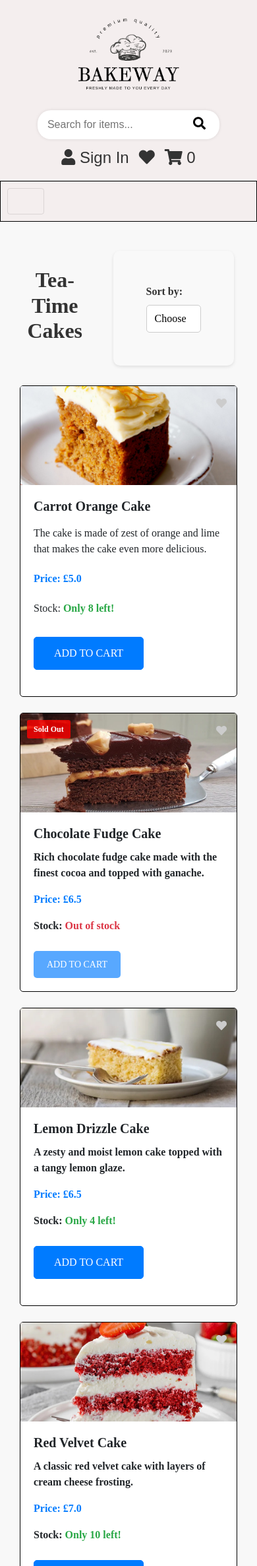
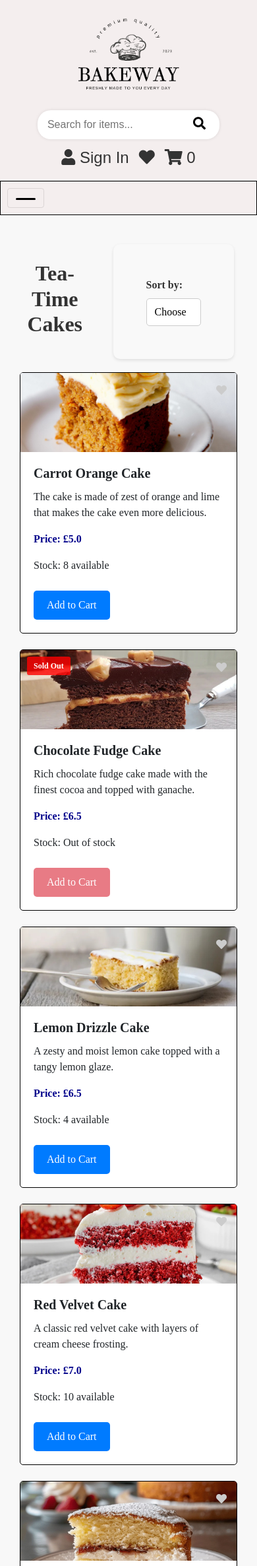
Before and after one commit to sreejachowdaryt/comp2011_cwk2, a Flask app: page /cakes in a window 390 px wide. Shown: the top 2373 px of the page at 66% size. Run offline with Flask 3, Linux system fonts and the light colour scheme; some libraries are stand-ins or nearby versions.

Commit message:
new chances

```diff
--- a/app/static/style.css
+++ b/app/static/style.css
@@ -181,11 +177,18 @@ body {
 }
 
 .nav-link:hover {
-  color: #ff4500;
+  color: darkblue;
 }
 
 .navbar-toggler {
   border-color: rgba(0, 0, 0, 0.1);
+}
+
+.navbar-toggler-icon {
+  background-color: #000; /* Fallback color for visibility */
+  border-radius: 3px;
+  width: 30px;
+  height: 3px;
 }
 
 /* Footer styling */
@@ -313,6 +316,10 @@ footer a:hover {
   }
 }
 
+.text-primary {
+  color: darkblue !important;/* Replace with a darker shade of blue or another color */
+}
+
 /* Like Button Styling */
 .like-button {
   position: absolute;
@@ -345,37 +352,6 @@ footer a:hover {
   font-weight: bold;
   border-radius: 3px;
   z-index: 10;
-}
-
-/* Cart button styling */
-.btn-primary {
-  background-color: #ff6600;
-  border: none;
-  box-shadow: none !important;
-  outline: none !important;
-  padding: 10px 15px;
-}
-
-.btn-primary:hover {
-  background-color: #e65a00;
-}
-
-.btn-primary:focus {
-  box-shadow: none !important;
-  outline: none !important;
-}
-
-/* Responsive Layout */
-@media (max-width: 768px) {
-  .card-img-top {
-    height: 150px;
-  }
-}
-
-@media (max-width: 576px) {
-  .card {
-    margin: 10px auto;
-  }
 }
 
 /* Sort option styling */
@@ -601,25 +569,6 @@ h4 {
 
 .order-box ul {
   padding-left: 20px;
-}
-
-/* Buttons */
-.btn {
-  padding: 10px 15px;
-  border-radius: 5px;
-  text-transform: uppercase;
-  font-size: 14px;
-  border: none;
-  transition: background-color 0.3s;
-}
-
-.btn-primary {
-  background-color: #007bff;
-  color: white;
-}
-
-.btn-primary:hover {
-  background-color: #0056b3;
 }
 
 /* Password Field */
@@ -935,34 +852,6 @@ h4 {
   }
 }
 
-/* Common styles for both buttons (Continue Shopping and Proceed to Checkout) */
-.custom-btn {
-  padding: 12px 30px;
-  font-size: 16px;
-  border-radius: 5px;
-  text-decoration: none;
-  margin-right: 10px;
-  display: inline-block;
-  width: auto;
-  transition: background-color 0.3s ease, transform 0.3s ease;
-  margin-bottom: 20px;
-}
-
-.custom-btn:hover {
-  transform: scale(1.05);
-}
-
-.custom-btn:focus {
-  outline: none;
-}
-
-/* Styling for both Continue Shopping and Proceed to Checkout buttons */
-.custom-btn {
-  background-color: #007bff;
-  color: #fff;
-  border: 1px solid #007bff;
-}
-
 /* cookies styling */
 .custom-btn:hover {
   background-color: #f4eeee;
--- a/app/templates/cakes.html
+++ b/app/templates/cakes.html
@@ -48,15 +48,7 @@
           <h5 class="card-title"><strong>{{ product.name }}</strong></h5>
           <p class="card-text">{{ product.description }}</p>
           <p class="text-primary font-weight-bold">Price: £{{ product.price }}</p>
-          <p>Stock:
-            {% if product.stock > 10 %}
-              <span class="text-success"><strong>{{ product.stock }} available</strong></span>
-            {% elif product.stock > 0 %}
-              <span class="text-success"><strong>Only {{ product.stock }} left!<strong></span>
-            {% else %}
-              <span class="text-danger"><strong>Out of stock</strong></span>
-            {% endif %}
-          </p>
+          <p>Stock: {% if product.stock > 0 %} {{ product.stock }} available {% else %} Out of stock {% endif %}</p>
           <div class="d-flex justify-content-between">
             {% if product.stock > 0 %}
             <!-- Help from chatgpt on how to remove box shawdow around add to cart which I was facing  -->
@@ -65,9 +57,9 @@
             <button type="submit" class="btn btn-primary">Add to Cart</button>
             </form>
             <!-- Button to Trigger the Form Submission -->
-            <a href="javascript:void(0);" onclick="document.getElementById('addToCartForm{{ product.id }}').submit();" class="btn btn-primary custom-btn">Add to Cart</a>
+            <a href="javascript:void(0);" onclick="document.getElementById('addToCartForm{{ product.id }}').submit();" class="btn btn-primary">Add to Cart</a>
           {% else %}
-          <button class="btn btn-primary" disabled>Add to Cart</button>
+          <button class="btn btn-danger" disabled>Add to Cart</button>
             {% endif %}
           </div>
         </div>
--- a/app/templates/chocolates.html
+++ b/app/templates/chocolates.html
@@ -53,7 +53,7 @@
               <button type="submit" class="btn btn-primary">Add to Cart</button>
             </form>
             <!-- Button to Trigger the Form Submission -->
-            <a href="javascript:void(0);" onclick="document.getElementById('addToCartForm{{ product.id }}').submit();" class="btn btn-primary custom-btn">Add to Cart</a>
+            <a href="javascript:void(0);" onclick="document.getElementById('addToCartForm{{ product.id }}').submit();" class="btn btn-primary">Add to Cart</a>
             {% else %}
             <button class="btn btn-primary" disabled>Add to Cart</button>
             {% endif %}
--- a/app/templates/cookies.html
+++ b/app/templates/cookies.html
@@ -57,7 +57,7 @@
               <button type="submit" class="btn btn-primary">Add to Cart</button>
             </form>
             <!-- Button to Trigger the Form Submission -->
-            <a href="javascript:void(0);" onclick="document.getElementById('addToCartForm{{ product.id }}').submit();" class="btn btn-primary custom-btn">Add to Cart</a>
+            <a href="javascript:void(0);" onclick="document.getElementById('addToCartForm{{ product.id }}').submit();" class="btn btn-primary">Add to Cart</a>
             {% else %}
             <button class="btn btn-primary" disabled>Add to Cart</button>
             {% endif %}
--- a/app/templates/home.html
+++ b/app/templates/home.html
@@ -12,6 +12,7 @@
         </ol>
         <div class="carousel-inner">
             <div class="carousel-item active">
+                <a href="{{ url_for('cakes') }}">
                 <img class="d-block w-100" src="{{ url_for('static', filename='images/cake1.jpg') }}" alt="First slide">
                 <div class="carousel-caption d-none d-md-block">
                     <h5 class ="inter-info">Delicious Cakes</h5>
@@ -19,6 +20,7 @@
                 </div>
             </div>
             <div class="carousel-item">
+                <a href="{{ url_for('cookies') }}">
                 <img class="d-block w-100" src="{{ url_for('static', filename='images/cookie1.jpg') }}" alt="Second slide">
                 <div class="carousel-caption d-none d-md-block">
                     <h5 class ="inter-info">Homemade Cookies</h5>
@@ -26,6 +28,7 @@
                 </div>
             </div>
             <div class="carousel-item">
+                <a href="{{ url_for('chocolates') }}">
                 <img class="d-block w-100" src="{{ url_for('static', filename='images/chocolate1.jpg') }}" alt="Third slide">
                 <div class="carousel-caption d-none d-md-block">
                     <h5 class ="inter-info">Artisanal Chocolates</h5>
@@ -33,6 +36,7 @@
                 </div>
             </div>
             <div class="carousel-item">
+                <a href="{{ url_for('indian_desserts') }}">
                 <img class="d-block w-100" src="{{ url_for('static', filename='images/indian_dessert1.jpg') }}" alt="Fourth slide">
                 <div class="carousel-caption d-none d-md-block">
                     <h5 class ="inter-info">Traditional Indian Desserts</h5>
--- a/app/templates/indian-desserts.html
+++ b/app/templates/indian-desserts.html
@@ -53,7 +53,7 @@
               <button type="submit" class="btn btn-primary">Add to Cart</button>
             </form>
             <!-- Button to Trigger the Form Submission -->
-            <a href="javascript:void(0);" onclick="document.getElementById('addToCartForm{{ product.id }}').submit();" class="btn btn-primary custom-btn">Add to Cart</a>
+            <a href="javascript:void(0);" onclick="document.getElementById('addToCartForm{{ product.id }}').submit();" class="btn btn-primary">Add to Cart</a>
             {% else %}
             <button class="btn btn-primary" disabled>Add to Cart</button>
             {% endif %}
--- a/app/views.py
+++ b/app/views.py
@@ -231,7 +231,7 @@ def update_account():
 
     # Update password if new password is provided
     if new_password and new_password == confirm_password:
-        hashed_password = generate_password_hash(new_password)  # Assuming you are hashing passwords
+        hashed_password = generate_password_hash(new_password)
         current_user.password = hashed_password
 
     db.session.commit()
@@ -246,11 +246,11 @@ def delete_account():
     try:
         # Delete cart items (if any)
         CartItem.query.filter_by(user_id=current_user.id).delete()
+        WishlistItem.query.filter_by(user_id=current_user.id).delete()
         # Delete order items related to the user
         orders = Order.query.filter_by(user_id=current_user.id).all()
         for order in orders:
             OrderItem.query.filter_by(order_id=order.id).delete()
-        # You can add code to delete other related user data (e.g., orders, reviews, etc.)
         # Now, delete the user
         user = User.query.get(current_user.id)
         db.session.delete(user)
@@ -267,6 +267,7 @@ def delete_account():
         flash("There was an issue deleting your account. Please try again.", 'danger')
         return redirect(url_for('dashboard'))  # Or wherever the user was before
 
+# Deleting orders from the uder dashboard
 @app.route('/delete_order/<int:order_id>')
 @login_required
 def delete_order(order_id):
@@ -352,33 +353,43 @@ def add_to_cart():
 @app.route('/update-cart', methods=['POST'])
 def update_cart():
     data = request.get_json()
-    item_id = str(data.get('itemId'))  # Always handle item_id as a string for session consistency
-    change = int(data.get('change'))  # +1 for increment, -1 for decrement
+    item_id = str(data.get('itemId'))
+    change = int(data.get('change'))
 
     if current_user.is_authenticated:
-        # For authenticated users
+        # For authenticated users, fetch the CartItem object from the database
         cart_item = CartItem.query.filter_by(user_id=current_user.id, product_id=item_id).first()
+
         if not cart_item:
             return jsonify({'status': 'error', 'message': 'Item not found in cart'}), 404
 
         new_quantity = cart_item.quantity + change
 
         if new_quantity < 1:
-            # Remove item from cart if quantity drops to 0
+            # If quantity is less than 1, remove the item from the cart
             db.session.delete(cart_item)
+            db.session.commit()
+            return jsonify({
+                'status': 'removed',
+                'itemId': item_id,
+                'message': 'Item removed from cart'
+            })
         elif new_quantity > cart_item.product.stock:
+            # Ensure we don't exceed available stock
             return jsonify({'status': 'error', 'message': f'Only {cart_item.product.stock} {cart_item.product.name}(s) available'}), 400
         else:
+            # Update the quantity if valid
             cart_item.quantity = new_quantity
 
         db.session.commit()
 
-        # Calculate totals
+        # Recalculate the cart totals after the update
         cart_total = sum([ci.product.price * ci.quantity for ci in CartItem.query.filter_by(user_id=current_user.id).all()])
         item_total = cart_item.product.price * cart_item.quantity
+        total_quantity = sum([ci.quantity for ci in CartItem.query.filter_by(user_id=current_user.id).all()])
 
     else:
-        # For unauthenticated users
+        # For unauthenticated users, handle the cart in the session
         cart = session.get('cart', {})
         if item_id not in cart:
             return jsonify({'status': 'error', 'message': 'Item not found in cart'}), 404
@@ -392,22 +403,25 @@ def update_cart():
         elif new_quantity > item.get('stock', 10):  # Default stock to 10 if not specified
             return jsonify({'status': 'error', 'message': f'Only {item["stock"]} {item["name"]}(s) available'}), 400
         else:
+            # Update quantity in session
             item['quantity'] = new_quantity
 
         session['cart'] = cart
         session.modified = True
 
-        # Calculate totals
+        # Recalculate totals for session cart
         cart_total = sum([v['price'] * v['quantity'] for v in cart.values()])
         item_total = item['price'] * item['quantity']
+        total_quantity = sum([item['quantity'] for item in cart.values()])
 
+    # Return updated information to the frontend
     return jsonify({
         'status': 'success',
         'newQuantity': new_quantity,
-        'itemTotal': item_total,
-        'cartTotal': cart_total
+        'itemTotal': item_total,  # Price * quantity for this item
+        'cartTotal': cart_total,  # Sum of all item totals
+        'cartQuantity': total_quantity  # Sum of all item quantities
     })
-
 
 # Deleting items from cart
 @app.route('/delete_item/<int:item_id>')
@@ -429,6 +443,7 @@ def delete_item(item_id):
     flash("Item Removed!", 'success')
     return redirect(request.referrer or url_for('home'))
 
+# Viewing the cart
 @app.route('/cart')
 def view_cart():
     if current_user.is_authenticated:
@@ -475,6 +490,7 @@ def view_cart():
 
     return render_template('cart.html', cart=cart, total_price=total_price)
 
+# Merging the session cart with the database cart once the user has logged in.
 @user_logged_in.connect_via(app)
 def merge_carts(sender, user):
     guest_cart = session.get('cart', {})
@@ -508,7 +524,6 @@ def merge_carts(sender, user):
     session.pop('cart', None)
     session.modified = True
 
-
 # Clearing the session cart once the items are saved in the database cart when logged in
 @user_logged_out.connect_via(app)
 def save_cart_on_logout(sender, user):
@@ -532,6 +547,7 @@ def inject_cart_quantity():
 
     return dict(cart_total_quantity=total_quantity)
 
+# checkout for logged in users only
 @app.route('/checkout', methods=['GET', 'POST'])
 @login_required
 def checkout():
@@ -597,6 +613,7 @@ def checkout():
     # Render the checkout page
     return render_template('checkout.html', cart_items=cart_items, total_amount=total_amount)
 
+# Placing order for logged in users only
 @app.route('/place_order', methods=['POST'])
 def place_order():
     cart_items = CartItem.query.filter_by(user_id=current_user.id).all()
@@ -648,17 +665,7 @@ def product_details(product_id):
         'price': product.price
     })
 
-# Route for guest checkout for unauthentiacted users
-@app.route('/guest-checkout')
-def guest_checkout():
-    cart = session.get('cart', {})
-    if not cart:
-        flash("Your cart is empty.", "warning")
-        return redirect(url_for('cart'))  # Redirect to the cart page if empty
-
-    # Logic to handle checkout for guest users (non-authenticated)
-    return render_template('guest_checkout.html', cart=cart)
-
+# Adding items to wishlist only for logged in customes using ajax and javascript
 @app.route('/add_to_wishlist', methods=['POST'])
 def add_to_wishlist():
     if not current_user.is_authenticated:
@@ -699,6 +706,7 @@ def add_to_wishlist():
 
     return jsonify({'status': 'success', 'wishlist': wishlist_data})
 
+# Removing items from the wishlist using ajax and javascript
 @app.route('/delete_from_wishlist', methods=['POST'])
 @login_required
 def delete_from_wishlist():
```
Also changed, not shown: other parts of app/static/style.css (+17 -59 lines), app/static/js/script.js (+38 -43 lines), app/templates/cart.html (+15 -15 lines), app/templates/dashboard.html (+5 -11 lines), app/templates/search-items.html (+3 -9 lines), app/static/images/Milk-chocolate.jpg, app/static/images/cake1.jpg. Lines whose indentation alone changed are shown as unchanged.
